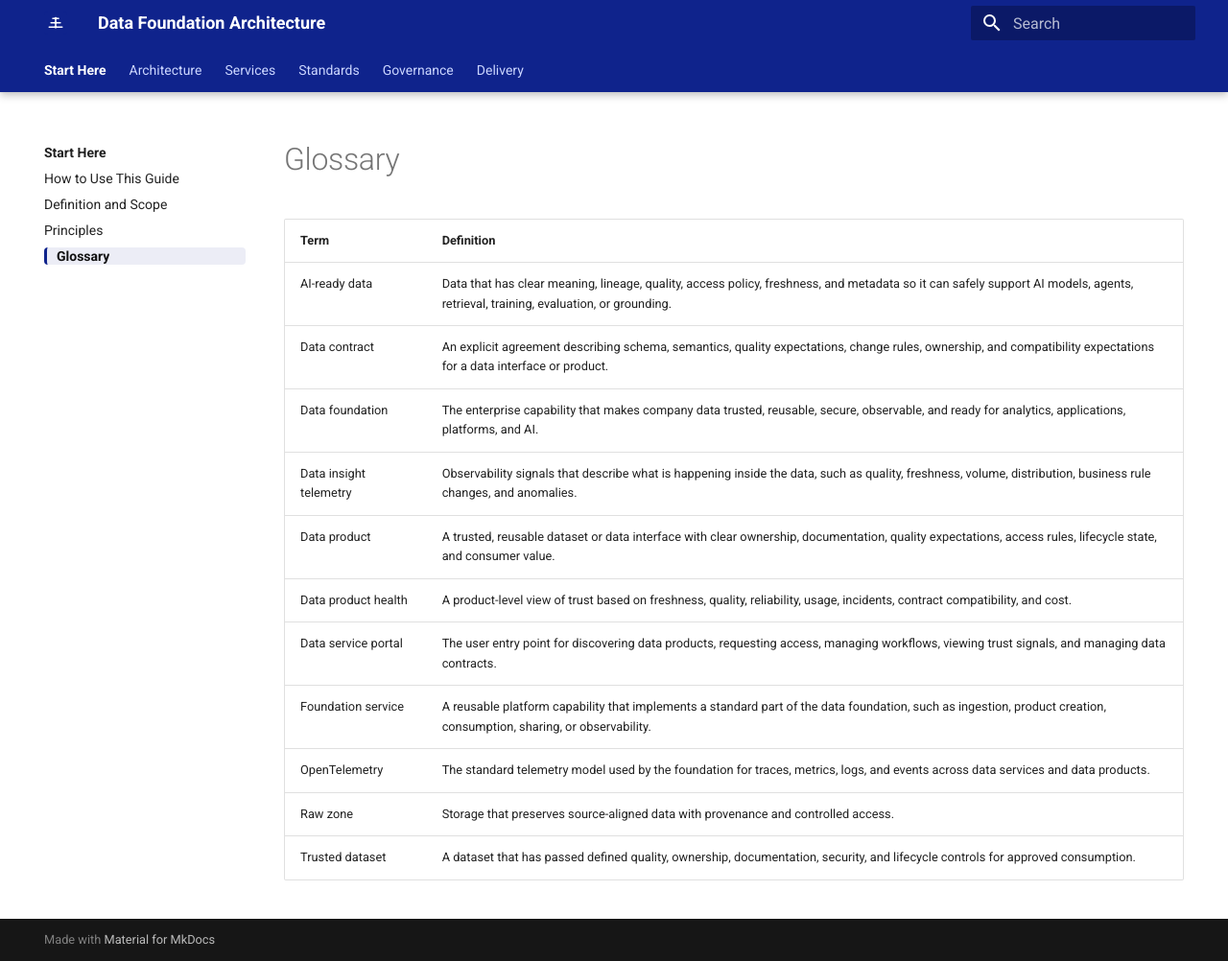
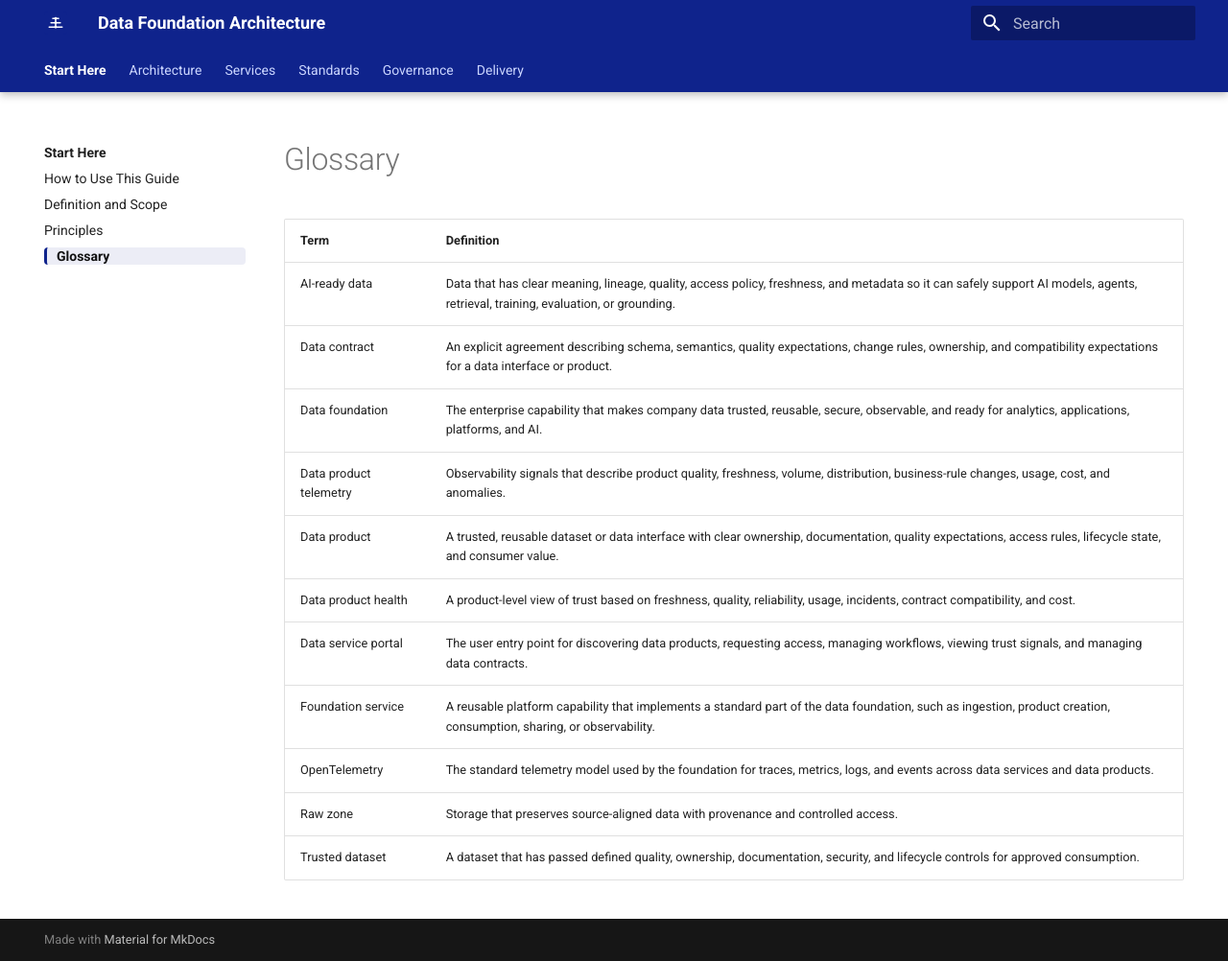
Before and after one commit to cong78/data-foundation-architecture, an MkDocs documentation site: the page built from docs/foundation/glossary.md, in a window 1280 px wide and 1002 px high. Shown: the whole window at 96% size. Built offline with MkDocs 1.6.1 and Material for MkDocs 9.7.7, drawn with Linux system fonts in a browser that asks for light colours; a script that is not in the unit is left out.

Commit message:
Rename data insight telemetry to product telemetry

```diff
--- a/docs/foundation/glossary.md
+++ b/docs/foundation/glossary.md
@@ -5,7 +5,7 @@
 | AI-ready data | Data that has clear meaning, lineage, quality, access policy, freshness, and metadata so it can safely support AI models, agents, retrieval, training, evaluation, or grounding. |
 | Data contract | An explicit agreement describing schema, semantics, quality expectations, change rules, ownership, and compatibility expectations for a data interface or product. |
 | Data foundation | The enterprise capability that makes company data trusted, reusable, secure, observable, and ready for analytics, applications, platforms, and AI. |
-| Data insight telemetry | Observability signals that describe what is happening inside the data, such as quality, freshness, volume, distribution, business rule changes, and anomalies. |
+| Data product telemetry | Observability signals that describe product quality, freshness, volume, distribution, business-rule changes, usage, cost, and anomalies. |
 | Data product | A trusted, reusable dataset or data interface with clear ownership, documentation, quality expectations, access rules, lifecycle state, and consumer value. |
 | Data product health | A product-level view of trust based on freshness, quality, reliability, usage, incidents, contract compatibility, and cost. |
 | Data service portal | The user entry point for discovering data products, requesting access, managing workflows, viewing trust signals, and managing data contracts. |
```
Also changed, not shown: docs/foundation/definition-and-scope.md (+1 -1 lines), docs/services/data-observability-service.md (+1 -1 lines).
